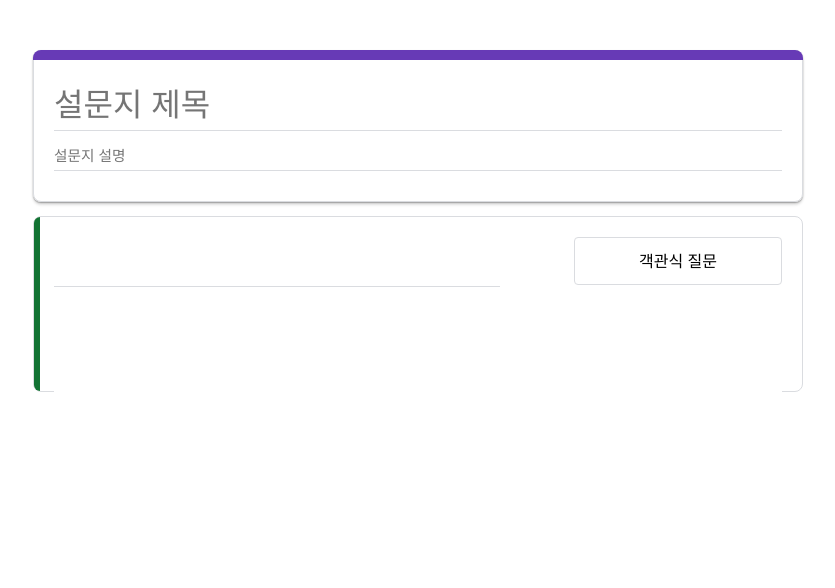
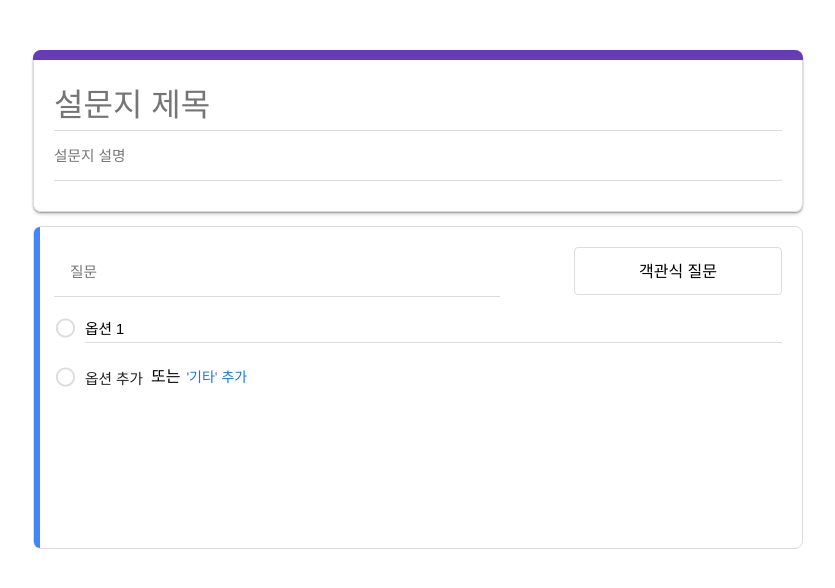
Before and after one commit to Gyuri092/google-form, a React (Vite) app: page / in a window 1280 px wide. Shown: the top 588 px of the page, without its empty margins (222-1057 px from the left). Built offline with nearby package versions, Linux system fonts and the light colour scheme.

Commit message:
feat: questionOption 컴포넌트 분리, addOptionLine 컴포넌트로 분리, 일부 스타일 수정

```diff
--- /dev/null
+++ b/src/components/AddOptionLine/index.tsx
@@ -0,0 +1,64 @@
+import { css } from '@emotion/react';
+import { BiCircle } from 'react-icons/bi';
+
+export const AddOptionLine = () => {
+  return (
+    <label
+      htmlFor="addOpttion"
+      css={css`
+        height: auto;
+        display: flex;
+        align-items: center;
+      `}
+    >
+      <BiCircle
+        css={css`
+          width: 24px;
+          height: 24px;
+          color: #dadce0;
+          margin-right: 8px;
+        `}
+      />
+      <div
+        css={css`
+          display: flex;
+          align-items: center;
+        `}
+      >
+        <input
+          type="text"
+          value="옵션 추가"
+          css={css`
+            width: 60px;
+            height: 30px;
+            padding: 1px 2px 1px 0;
+            outline: none;
+            font-size: 11pt;
+            color: #202124;
+            text-align: center;
+            margin: 0 6px 0 0;
+            &:hover {
+              border-bottom: 1px solid #dadce0;
+            }
+          `}
+        />
+        또는
+        <button
+          type="button"
+          css={css`
+            width: auto;
+            font-size: 14px;
+            text-align: center;
+            line-height: 36px;
+            color: #1a73e8;
+            border-radius: 4px;
+            margin: 0 6px;
+            &:hover {
+              background: #f8faff;
+            }
+          `}
+        >{`'기타' 추가`}</button>
+      </div>
+    </label>
+  );
+};
--- a/src/components/Input/index.tsx
+++ b/src/components/Input/index.tsx
@@ -2,6 +2,7 @@ import { SerializedStyles, css } from '@emotion/react';
 import { useState } from 'react';
 
 interface Props {
+  readonly name?: string;
   readonly placeholder?: string;
   readonly defaultValue?: string;
   readonly inputStyle?: SerializedStyles;
@@ -11,8 +12,15 @@ export const Input = (props: Props) => {
   const [isFocused, setIsFocused] = useState(false);
 
   return (
-    <>
+    <div
+      css={css`
+        height: auto;
+        position: relative;
+      `}
+    >
       <input
+        type="text"
+        name={props.name}
         css={css`
           height: 50px;
           outline: none;
@@ -28,6 +36,9 @@ export const Input = (props: Props) => {
       {isFocused && (
         <div
           css={css`
+            position: absolute;
+            bottom: 0;
+            left: 0;
             height: 2px;
             background: #673ab6;
             animation: AppearUnderline 0.3s cubic-bezier(0.4, 0, 0.2, 1);
@@ -44,6 +55,6 @@ export const Input = (props: Props) => {
           `}
         />
       )}
-    </>
+    </div>
   );
 };
--- a/src/components/QuestionArea/index.tsx
+++ b/src/components/QuestionArea/index.tsx
@@ -1,10 +1,12 @@
 import { css } from '@emotion/react';
 import { useState } from 'react';
+import { AddOptionLine } from '../AddOptionLine';
 import { Input } from '../Input';
+import { QuestionOption } from '../QuestionOption';
 import { QuestionTypeSelectBox } from '../QuestionTypeSelectBox';
 
 export const QuestionArea = () => {
-  const [isFocused, setIsFocused] = useState(false);
+  const [isFocused, setIsFocused] = useState(true);
   return (
     <form
       css={css`
@@ -42,8 +44,10 @@ export const QuestionArea = () => {
       )}
       <div
         css={css`
+          height: 50px;
           display: flex;
           justify-content: space-between;
+          margin-bottom: 16px;
         `}
       >
         <div
@@ -52,6 +56,7 @@ export const QuestionArea = () => {
           `}
         >
           <Input
+            placeholder="질문"
             inputStyle={css`
               font-size: 11pt;
               padding: 16px;
@@ -66,9 +71,8 @@ export const QuestionArea = () => {
         </div>
         <QuestionTypeSelectBox />
       </div>
-      <label>
-        <input />
-      </label>
+      <QuestionOption />
+      <AddOptionLine />
     </form>
   );
 };
--- /dev/null
+++ b/src/components/QuestionOption/index.tsx
@@ -0,0 +1,35 @@
+import { css } from '@emotion/react';
+import { BiCircle } from 'react-icons/bi';
+import { Input } from '../Input';
+
+export const QuestionOption = () => {
+  return (
+    <label
+      htmlFor="defaultQuestion"
+      css={css`
+        height: auto;
+        display: flex;
+        align-items: center;
+        margin-bottom: 16px;
+      `}
+    >
+      <BiCircle
+        css={css`
+          width: 24px;
+          height: 24px;
+          color: #dadce0;
+          margin-right: 8px;
+        `}
+      />
+      <Input
+        defaultValue="옵션 1"
+        name="defaultQuestion"
+        inputStyle={css`
+          height: 30px;
+          padding: 1px 1px 1px 0;
+          font-size: 11pt;
+        `}
+      />
+    </label>
+  );
+};
--- a/src/components/TitleArea/index.tsx
+++ b/src/components/TitleArea/index.tsx
@@ -55,8 +55,6 @@ export const TitleArea = () => {
           placeholder="설문지 설명"
           inputStyle={css`
             font-size: 11pt;
-            height: 30px;
-            margin-top: 10px;
           `}
         />
       </form>
--- a/src/style/index.ts
+++ b/src/style/index.ts
@@ -57,5 +57,9 @@ const reset = css`
     appearance: none;
     background: url(../) no-repeat 80% 50%;
   }
+  button {
+    background: none;
+    cursor: pointer;
+  }
 `;
 export default reset;
```
